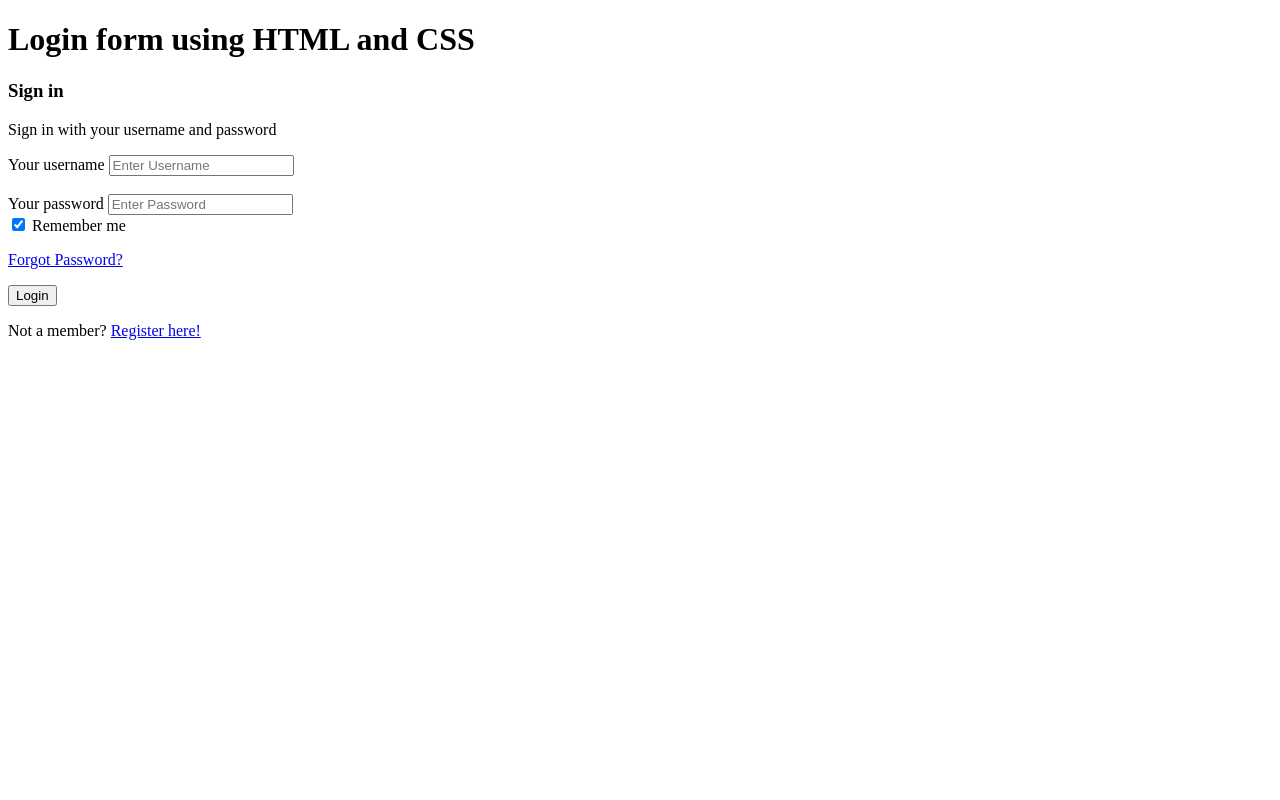
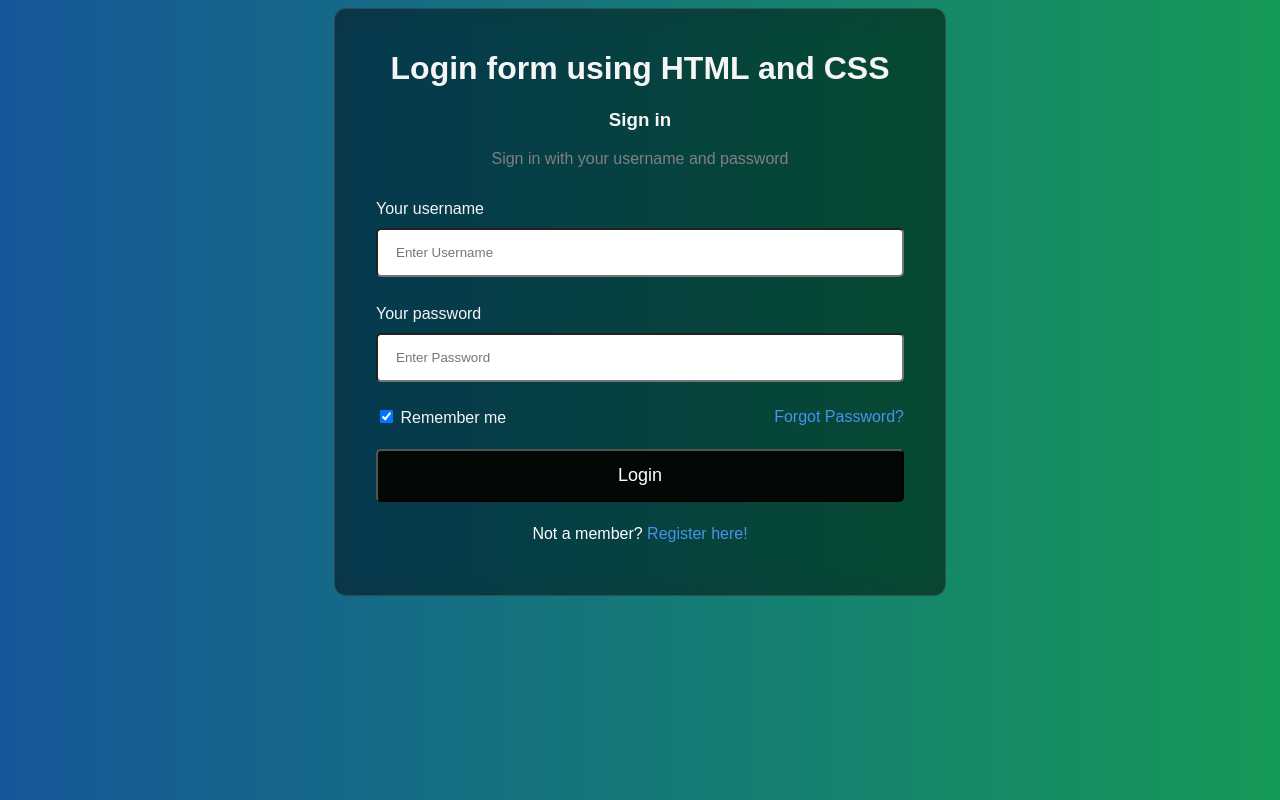
Before and after one commit to eliebouabdallah/fullstack-batch2, a plain HTML site: page My_Assignments/login.html in a window 1280 px wide. Drawn offline with Linux system fonts and the light colour scheme.

Commit message:
My assignment update

```diff
--- a/My_Assignments/login.css
+++ b/My_Assignments/login.css
@@ -1,6 +1,112 @@
-body {
-  font-family: Arial;
+body
+{
+  font-family:sans-serif;
   background: -webkit-linear-gradient(to right, #155799, #159957);
   background: linear-gradient(to right, #155799, #159957);
-  color: whitesmoke;
+  color:whitesmoke;
 }
+
+
+h1{
+    text-align: center;
+}
+
+
+form{
+    width:35rem;
+    margin: auto;
+    color:whitesmoke;
+    backdrop-filter: blur(16px) saturate(180%);
+    -webkit-backdrop-filter: blur(16px) saturate(180%);
+    background-color: rgba(11, 15, 13, 0.582);
+    border-radius: 12px;
+    border: 1px solid rgba(255, 255, 255, 0.125);
+    padding: 20px 25px;
+}
+
+input[type=text], input[type=password]{
+    width: 100%;
+    margin: 10px 0;
+    border-radius: 5px;
+    padding: 15px 18px;
+    box-sizing: border-box;
+  }
+
+button {
+    background-color: #030804;
+    color: white;
+    padding: 14px 20px;
+    border-radius: 5px;
+    margin: 7px 0;
+    width: 100%;
+    font-size: 18px;
+  }
+
+button:hover {
+    opacity: 0.6;
+    cursor: pointer;
+}
+
+.headingsContainer{
+    text-align: center;
+}
+
+.headingsContainer p{
+    color: gray;
+}
+.mainContainer{
+    padding: 16px;
+}
+
+
+.subcontainer{
+    display: flex;
+    flex-direction: row;
+    align-items: center;
+    justify-content: space-between;
+}
+
+.subcontainer a{
+    font-size: 16px;
+    margin-bottom: 12px;
+}
+
+span.forgotpsd a {
+    float: right;
+    color: whitesmoke;
+    padding-top: 16px;
+  }
+
+.forgotpsd a{
+    color: rgb(74, 146, 235);
+  }
+
+.forgotpsd a:link{
+    text-decoration: none;
+  }
+
+  .register{
+    color: white;
+    text-align: center;
+  }
+
+  .register a{
+    color: rgb(74, 146, 235);
+  }
+
+  .register a:link{
+    text-decoration: none;
+  }
+
+  /* Media queries for the responsiveness of the page */
+  @media screen and (max-width: 600px) {
+    form{
+      width: 25rem;
+    }
+  }
+
+  @media screen and (max-width: 400px) {
+    form{
+      width: 20rem;
+    }
+  }
--- a/My_Assignments/login.html
+++ b/My_Assignments/login.html
@@ -4,12 +4,13 @@
     <meta charset="UTF-8">
     <meta http-equiv="X-UA-Compatible" content="IE=edge">
     <meta name="viewport" content="width=device-width, initial-scale=1.0">
-    <linl rel="stylesheet" href="./login.css">
+    <link rel="stylesheet" href="./login.css">
     <title>Login page in HTML</title>
 </head>
 <body>
-    <h1>Login form using HTML and CSS</h1>
+
     <form action="">
+        <h1>Login form using HTML and CSS</h1>
         <!-- Headings for the form -->
         <div class="headingsContainer">
             <h3>Sign in</h3>
```
